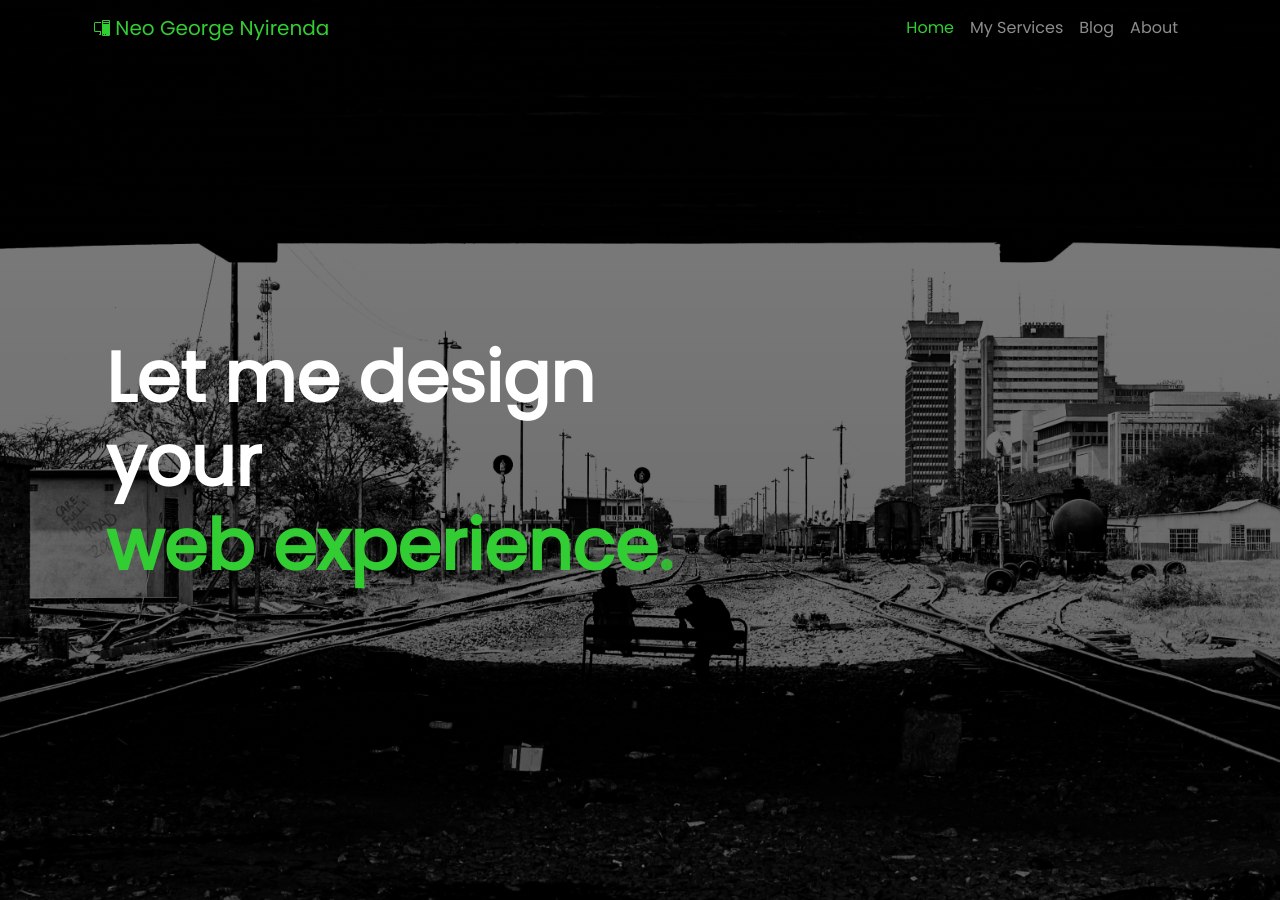
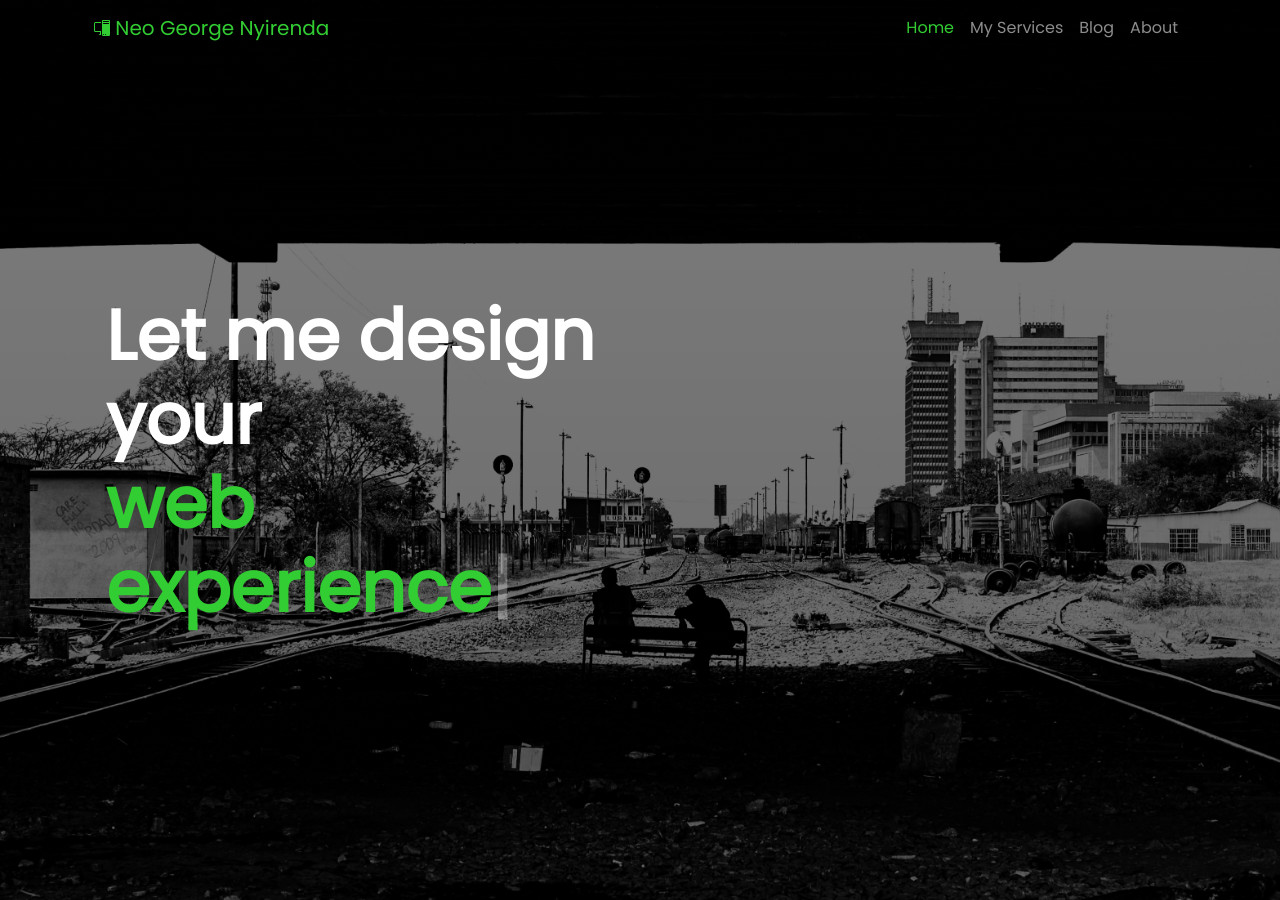
Before and after one commit to neonyirenda/neonyirenda.github.io, a Jekyll site: the page built from index.html, in a window 1280 px wide. Built offline with Jekyll 4.4.1, drawn with Linux system fonts in a browser that asks for light colours.

Commit message:
minor change to the cursor
- will attempt type out again tomorrow, on home page

```diff
--- a/_sass/main.scss
+++ b/_sass/main.scss
@@ -111,7 +111,7 @@ footer {
 
 /* Index Text Blinking "." */
 .blink {
-    animation: blinker 5s linear infinite;
+    animation: blinker 1s infinite;
 }
 
 @keyframes blinker {
@@ -119,6 +119,9 @@ footer {
         opacity: 0;
     }
 }
+
+
+
 
 /*
  *
--- a/index.html
+++ b/index.html
@@ -2,5 +2,7 @@
 title: Neo's Home!
 ---
 <div class="middle p-4">
-<h1 class="text-white fw-bold display-3">Let me design<br>your<br><span class="theme-text">web experience<span class="blink">.</span></span></h1>
+<h1 class="text-white fw-bold display-3">Let me design<br>your<br><span
+            class="theme-text">web<br>experience</span><span class="blink">|</span></span></h1>
+
 </div>
```
